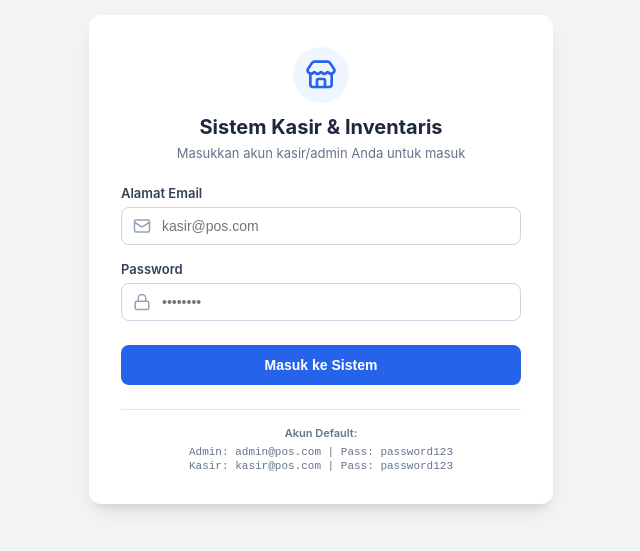
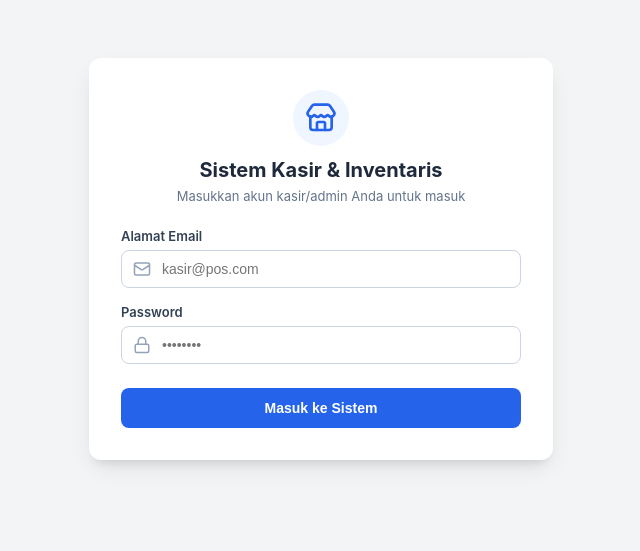
Before and after one commit to FirzaFJ/ffjpos-frontend, a React (Vite) app: page /login in a window 1280 px wide. Shown: the part 161-712 px from the top of the page, without its empty margins (319-959 px from the left). Built offline with nearby package versions, Linux system fonts and the light colour scheme.

Commit message:
Update login

```diff
--- a/src/pages/Login.jsx
+++ b/src/pages/Login.jsx
@@ -131,11 +131,11 @@ export default function Login() {
         </form>
 
         {/* Footer info dummy account */}
-        <div style={styles.footerNote}>
+        {/* <div style={styles.footerNote}>
           <p style={{ margin: '0 0 4px 0', fontWeight: '600' }}>Akun Default:</p>
           <code>Admin: admin@pos.com | Pass: password123</code><br/>
           <code>Kasir: kasir@pos.com | Pass: password123</code>
-        </div>
+        </div> */}
       </div>
     </div>
   );
```
